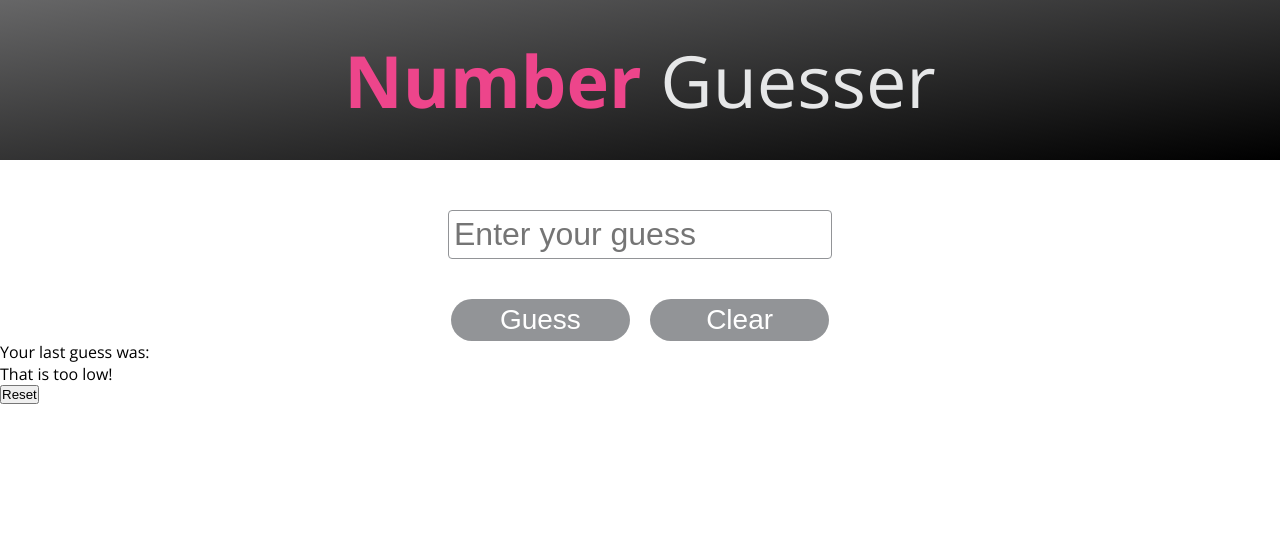
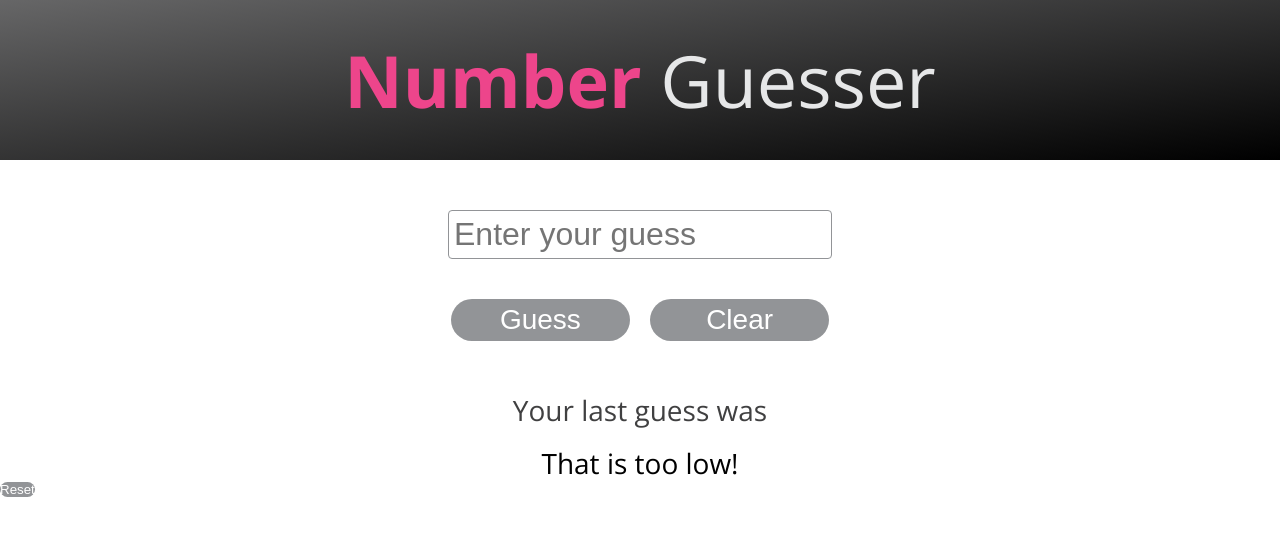
Before and after one commit to SyntheticAutomation/number_guesser, a plain HTML site: page index.html in a window 1280 px wide. Both pictures are taken after a click on the button "Guess". Drawn offline with nearby package versions, Linux system fonts and the light colour scheme.

Commit message:
Adds functionality for iteration 0

```diff
--- a/css/style.css
+++ b/css/style.css
@@ -124,6 +124,24 @@ body {
     box-shadow: 0 5px 10px rgba(0,0,0,.2);
 }
 
+.response-section {
+    padding-top: 50px;
+    text-align: center;
+    font-size: 28px;
+    font-weight: 100;
+}
+
+.previous-guess-alpha {
+    color: #404041;
+}
+
+.user-number-guess {
+    padding-top: 15px;
+    color: #EB008B;
+    font-size: 200px;
+    font-weight: 100;
+}
+
 @keyframes fadeIn {
     0% {
         opacity: 0;
--- a/index.html
+++ b/index.html
@@ -24,9 +24,13 @@
         <button class="btn btn-guess" id="guess-button">Guess</button>
         <button class="btn btn-clear" onclick="ClearInput()">Clear</button>
     </div>
-    <div class="response-section">
-        <span class="previous-guess-alpha">Your last guess was:</span>
-        <div id="number-result">
+    <div class="response-section" id="response">
+        <span class="previous-guess-alpha" id="previous-guess-text">
+            <script>
+                document.getElementById('guess-button').addEventListener('click', DisplayGuessText);
+            </script>
+        </span>
+        <div class="user-number-guess" id="number-result">
             <script>
                 // show their most recent guess here as an integer
                 document.getElementById('guess-button').addEventListener('click', DisplayGuess);
@@ -39,7 +43,7 @@
         </span>
     </div>
 
-    <input type="button" value="Reset">
+    <button class="btn btn-reset" onclick="ResetGame('response')">Reset</button>
 
 </body>
 </html>
--- a/javascript/script.js
+++ b/javascript/script.js
@@ -4,10 +4,15 @@ function DisplayGuess() {
     document.getElementById('number-result').innerHTML = number;
 }
 
+function DisplayGuessText() {
+    document.getElementById('previous-guess-text').innerHTML = "Your last guess was";
+}
+
 function ClearInput() {
     document.getElementById("guess_field").value = "";
 }
 
+// creates a random_number on page load so that when someone presses guess button the random number stays the same
 var random_number = Math.floor(Math.random() * 100)
 
 function DisplayEvaluation() {
@@ -21,3 +26,8 @@ function DisplayEvaluation() {
         }
     document.getElementById("evaluation").innerHTML = output;
 }
+
+function ResetGame(ID) {
+    document.getElementById(ID).innerHTML = "";
+
+}
```
Also changed, not shown: 1 other file.
